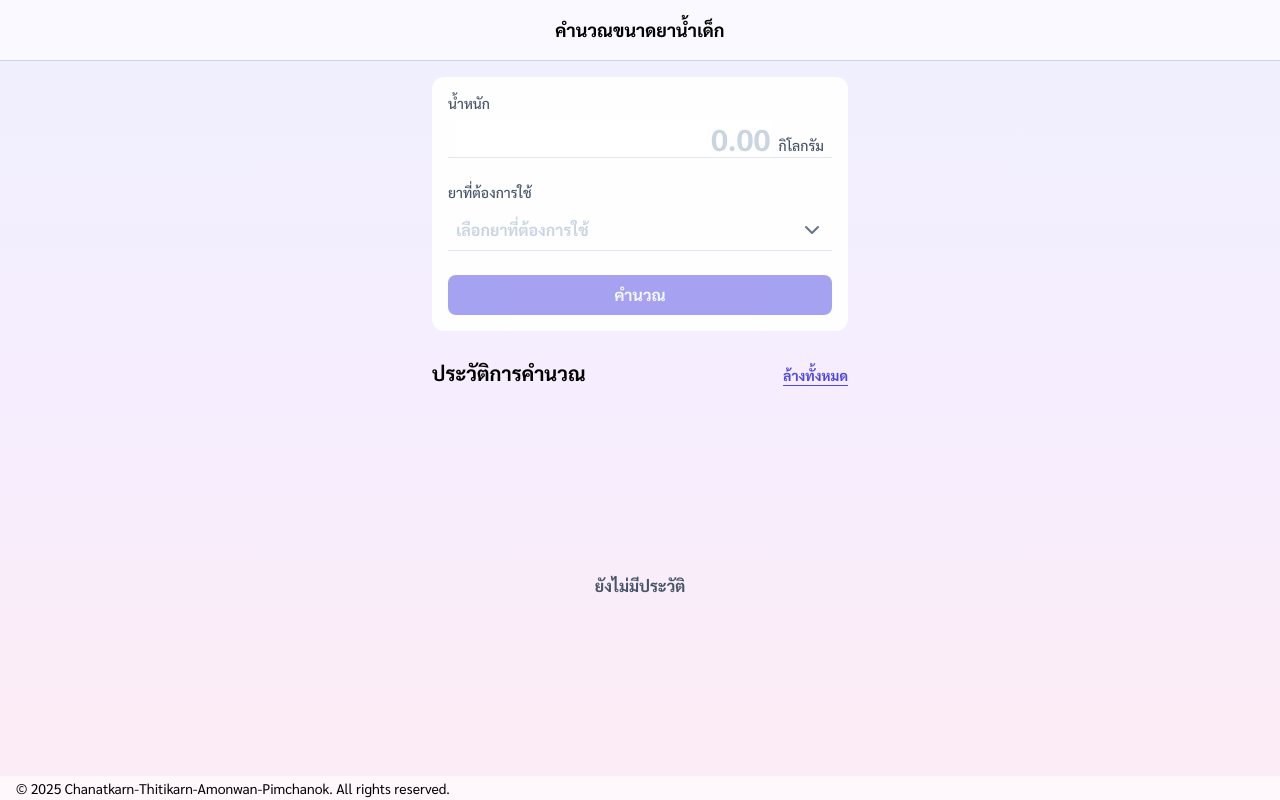
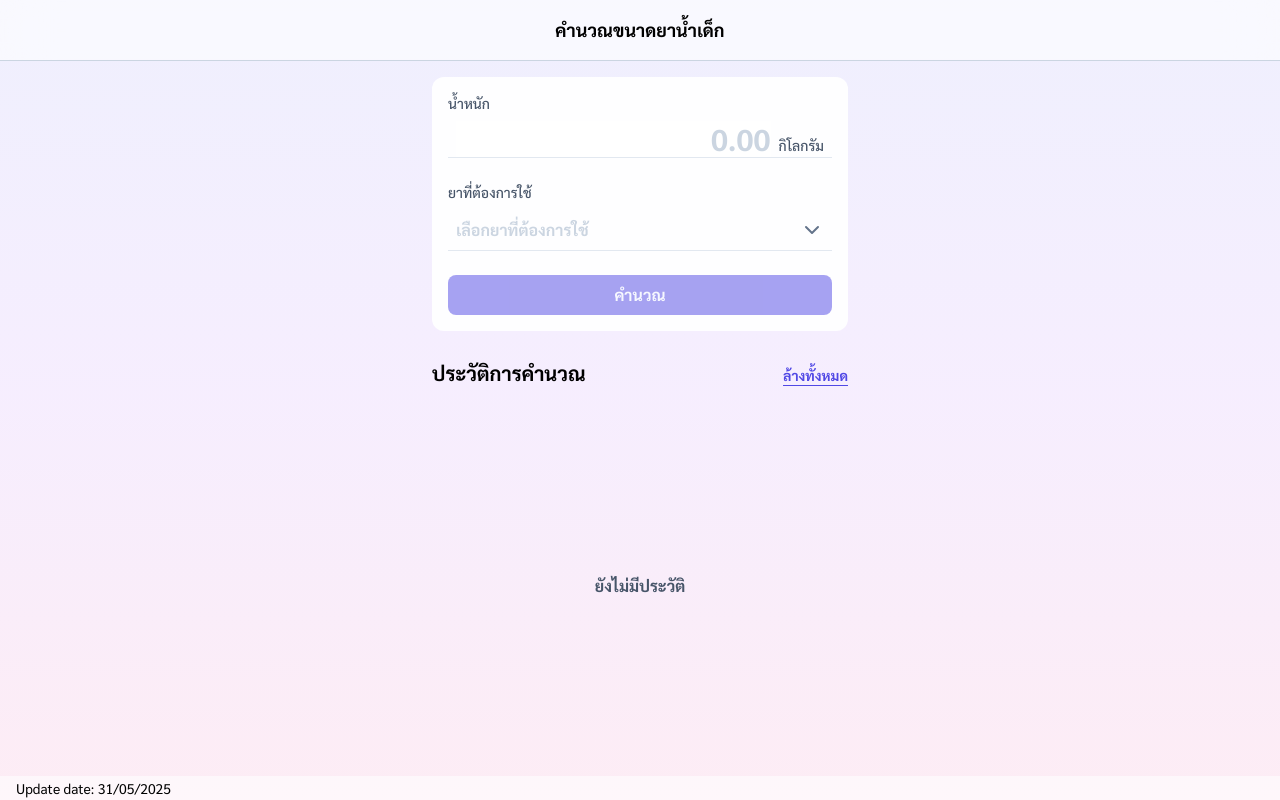
Before and after one commit to pangpondwee/kid-drugs-calculator, a Next.js app: page / in a window 1280 px wide. Built offline with nearby package versions, Linux system fonts and the light colour scheme; what next would draw is missing.

Commit message:
feat: new metadata

```diff
--- a/app/layout.tsx
+++ b/app/layout.tsx
@@ -4,7 +4,8 @@ import { Sarabun } from "next/font/google";
 import { Providers } from "@/components/providers";
 
 export const metadata: Metadata = {
-  title: "โปรแกรมคำนวณคำนวณขนาดยาน้ำเด็ก",
+  title: "แอปพลิเคชันคำนวณขนาดยาน้ำในเด็ก",
+  description: "ระบุน้ำหนักในหน่วย กิโลกรัม พร้อมกับเลือกชนิด/ความแรงของยา เพื่อคำนวณขนาดยาน้ำในเด็กเฉพาะราย",
 };
 
 const sarabun = Sarabun({
--- a/app/page.tsx
+++ b/app/page.tsx
@@ -12,7 +12,7 @@ export default function Page() {
         <History />
       </main>
       <footer className="bg-white/60 px-4 py-0.5 text-sm">
-        © 2025 Chanatkarn-Thitikarn-Amonwan-Pimchanok. All rights reserved.
+        Update date: 31/05/2025
       </footer>
     </div>
   );
```
Also changed, not shown: app/opengraph-image.jpg (added).
